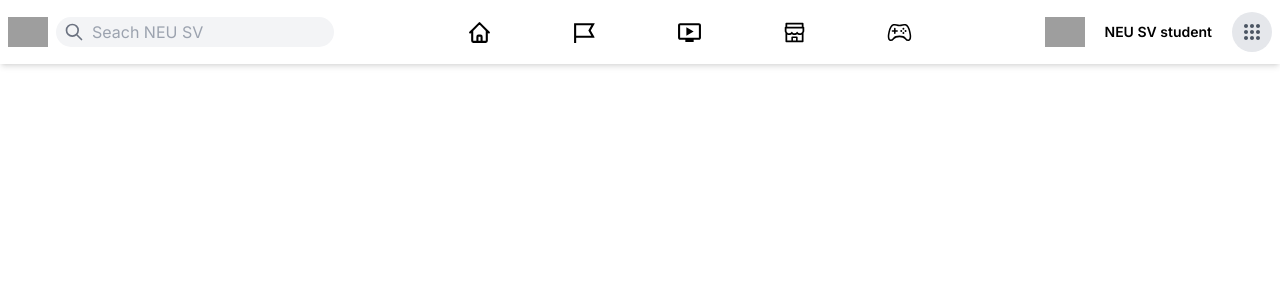
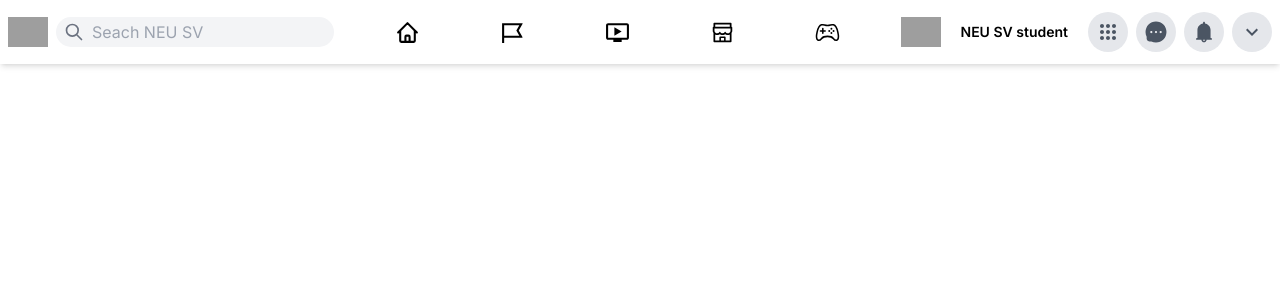
Before and after one commit to MihirKapile/Northeastern-Social-Network, a Next.js app: page / in a window 1280 px wide. Shown: the top 300 px of the page. Built offline with nearby package versions, Linux system fonts and the light colour scheme; grey boxes are pictures that could not be loaded.

Commit message:
finish Header part

```diff
--- a/components/Header.js
+++ b/components/Header.js
@@ -65,6 +65,18 @@ const Header = () => {
                     size={20}
                     className="hidden lg:inline-flex h-10 w-10 bg-gray-200 text-gray-600 rounded-full p-2 cursor-pointer hover:bg-gray-300"
                 />
+                <AiFillMessage
+                    size={20}
+                    className="hidden lg:inline-flex h-10 w-10 bg-gray-200 text-gray-600 rounded-full p-2 cursor-pointer hover:bg-gray-300"
+                />
+                <AiFillBell
+                    size={20}
+                    className="hidden lg:inline-flex h-10 w-10 bg-gray-200 text-gray-600 rounded-full p-2 cursor-pointer hover:bg-gray-300"
+                />
+                <MdOutlineExpandMore
+                    size={20}
+                    className="hidden lg:inline-flex h-10 w-10 bg-gray-200 text-gray-600 rounded-full p-2 cursor-pointer hover:bg-gray-300"
+                />
             </div>
         </div>
     );
```
Also changed, not shown: components/Sidebar.js (added).
